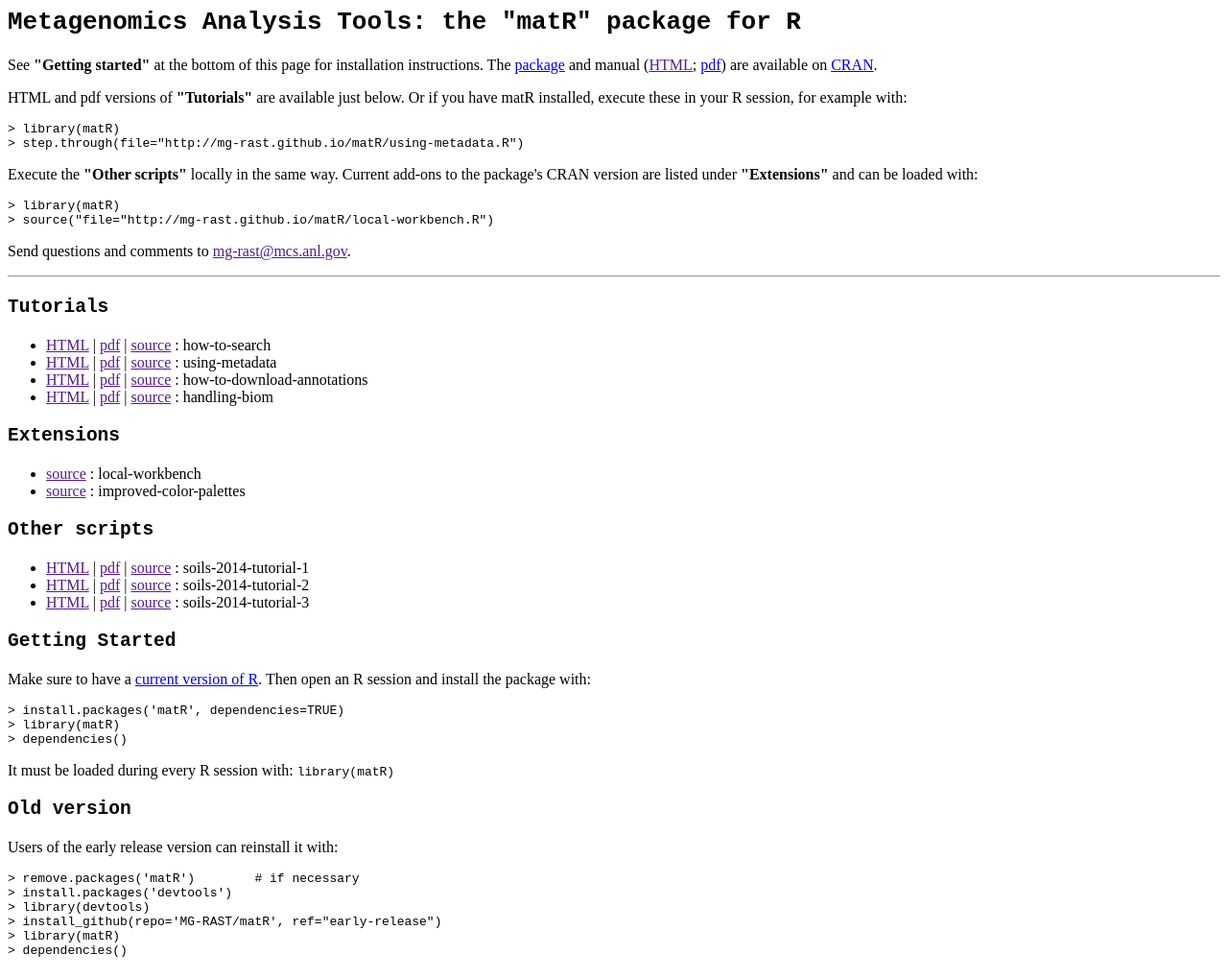
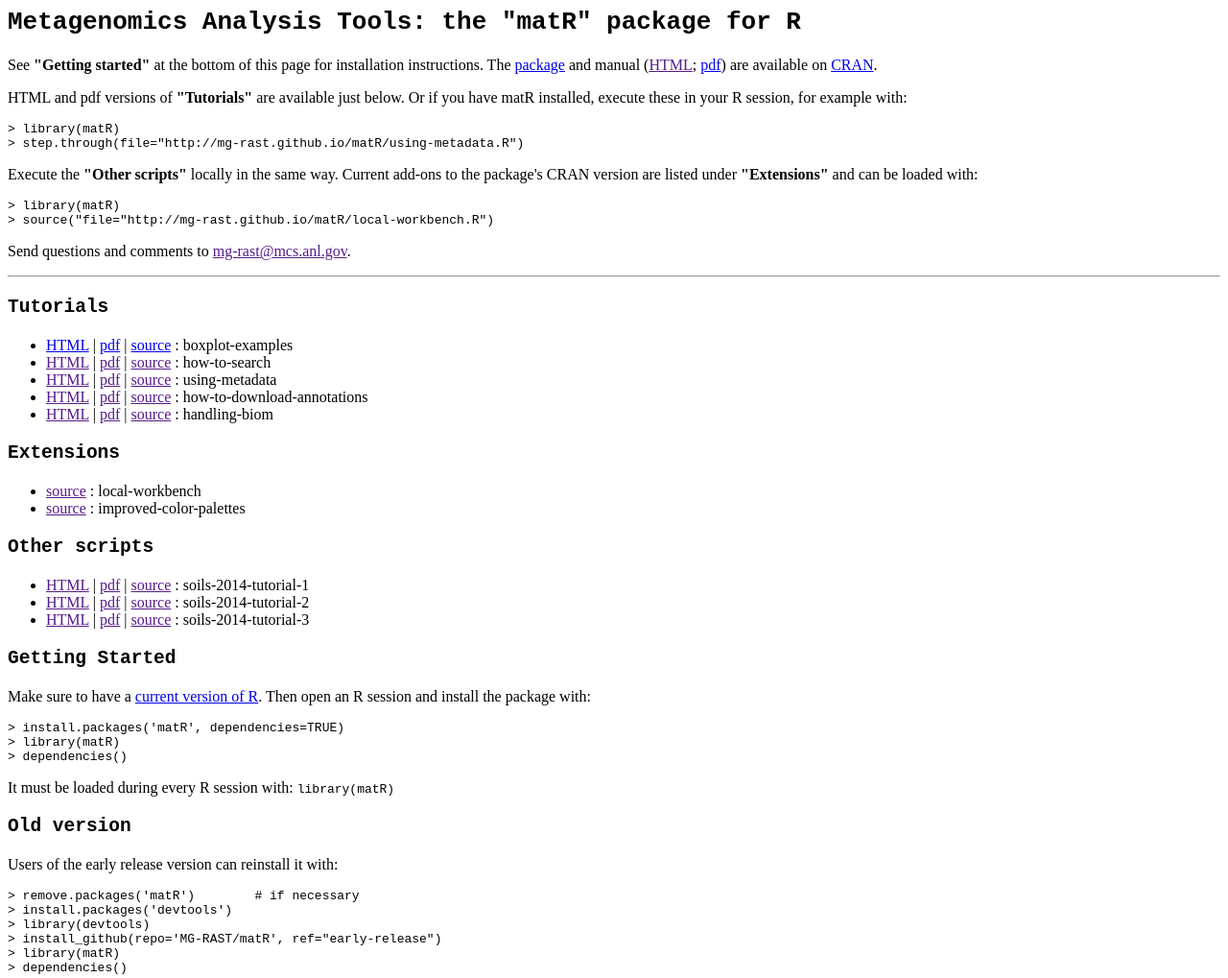
Before and after one commit to MG-RAST/matR, a plain HTML site: page index.html in a window 1280 px wide. Shown: the whole page at 96% size. Drawn offline with Linux system fonts and the light colour scheme.

Commit message:
add boxplot

```diff
--- a/index.html
+++ b/index.html
@@ -31,6 +31,7 @@ are listed under <strong>"Extensions"</strong> and can be loaded with:</p>
 <h2><code>Tutorials</code></h2>
 
 <ul>
+<li><a href="boxplot-examples.html">HTML</a> | <a href="boxplot-examples.pdf">pdf</a> | <a href="boxplot-examples.R">source</a> : boxplot-examples</li>
 <li><a href="">HTML</a> | <a href="">pdf</a> | <a href="">source</a> : how-to-search</li>
 <li><a href="">HTML</a> | <a href="">pdf</a> | <a href="">source</a> : using-metadata</li>
 <li><a href="">HTML</a> | <a href="">pdf</a> | <a href="">source</a> : how-to-download-annotations</li>
```
Also changed, not shown: 1 other file.
